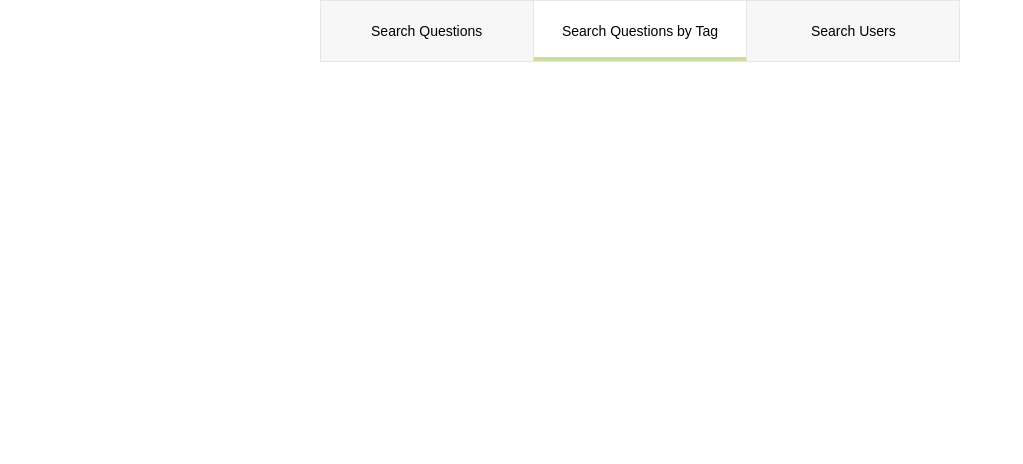
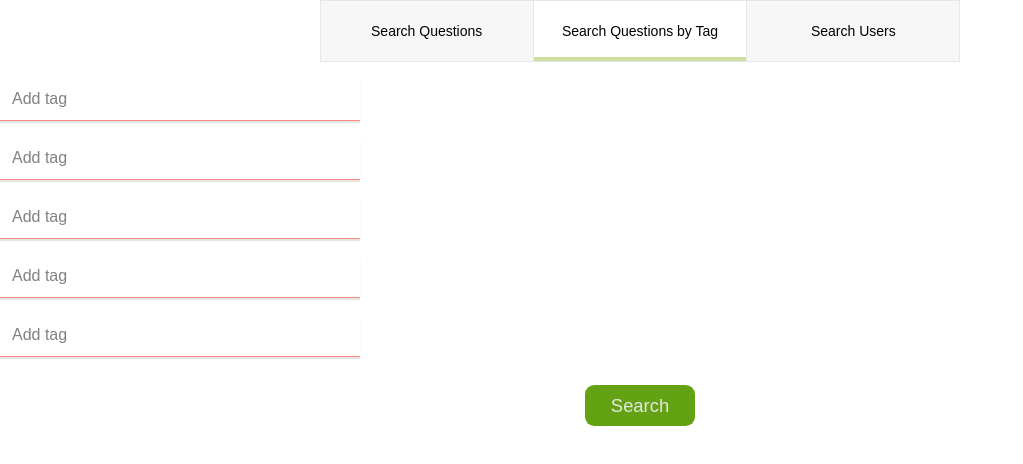
Before and after one commit to joe-gz/stackIt, a React (Create React App) app: page / in a window 1280 px wide. Both pictures are taken after a click on the element "Search Questions by Tag". Shown: the top 464 px of the page, without its empty margins (0-1023 px from the left). Built offline with nearby package versions, Linux system fonts and the light colour scheme.

Commit message:
adds tag search in console log form for now

```diff
--- a/src/components/search/QuestionSearch.js
+++ b/src/components/search/QuestionSearch.js
@@ -13,17 +13,30 @@ class QuestionSearch extends Component {
     this.setState({value: evt.target.value});
   }
 
+  handleKeyPress = (evt) => {
+    if (evt.key === 'Enter') {
+      this.runQuery();
+    }
+  }
+
   runQuery = () => {
-    this.props.searchQuestions(this.state.value)
+    this.props.changeLoading();
+    this.props.searchQuestions(this.state.value);
   }
 
   render() {
 
     return (
       <div className={`question-search-container ${this.props.visible ? '' : 'hidden'}`}>
-        <input className='search-form-input' type='text' placeholder='Question' value={this.state.value} onChange={this.handleInputChange} />
+        <input className='search-form-input' type='text' placeholder='Question' value={this.state.value} onChange={this.handleInputChange} onKeyPress={this.handleKeyPress} />
         <div className='search-submit-wrap'>
-          <div className='search-link' onClick={this.runQuery}>Search</div>
+          <div className='search-link' onClick={this.runQuery}>
+            {
+              this.props.isLoading ?
+              'Loading':
+              'Search'
+            }
+          </div>
         </div>
       </div>
     );
--- a/src/components/search/Search.js
+++ b/src/components/search/Search.js
@@ -2,13 +2,16 @@ import React, { Component } from 'react';
 import axios from 'axios';
 import {searchOptions} from '../../config';
 import QuestionSearch from './QuestionSearch';
+import TagSearch from './TagSearch';
 
 class Search extends Component {
 
   constructor(props) {
     super(props);
     this.state = {
-      selectedSearch: searchOptions[0].id
+      selectedSearch: searchOptions[0].id,
+      results: '',
+      isLoading: false
     }
   }
 
@@ -20,12 +23,20 @@ class Search extends Component {
     this.setState({selectedSearch: evt.target.id})
   }
 
+  changeLoading = () => {
+    this.setState({isLoading: true});
+  }
+
   searchQuestions = (question) => {
     const apiLink = 'https://api.stackexchange.com/2.2/search?order=desc&sort=activity&intitle=' + question + '&site=stackoverflow';
     // const apiLink = 'https://api.stackexchange.com/2.2/search?order=desc&sort=activity&intitle=css%20nav%20bar%20does%20not%20extend%20t&site=stackoverflow';
     axios.get(apiLink)
     .then(res => {
       console.log(res);
+      this.setState({
+        results: 'done',
+        isLoading: false
+      });
     }).catch(function (error) {
       console.log(error);
     });
@@ -62,7 +73,8 @@ class Search extends Component {
         <div className='search-header-container'>
           {searchHeaders}
         </div>
-        <QuestionSearch visible={this.state.selectedSearch === 'searchQuestions'} searchQuestions={this.searchQuestions} />
+        <QuestionSearch visible={this.state.selectedSearch === 'searchQuestions'} searchQuestions={this.searchQuestions} isLoading={this.state.isLoading} changeLoading={this.changeLoading} />
+        <TagSearch visible={this.state.selectedSearch === 'searchQuestionsTag'} searchTags={this.searchTags} isLoading={this.state.isLoading} changeLoading={this.changeLoading}/>
       </div>
     );
   }
--- /dev/null
+++ b/src/components/search/TagInput.js
@@ -0,0 +1,17 @@
+import React, { Component } from 'react';
+
+class TagInput extends Component {
+
+  render() {
+
+    return (
+      <div>
+        <input className='search-form-input' type='text' placeholder='Add tag' value={this.props.value} onChange={(evt) => {
+          this.props.handleInputChange(evt, this.props.indexValue)
+        }} onKeyPress={this.props.handleKeyPress} />
+      </div>
+    );
+  }
+}
+
+export default TagInput;
--- /dev/null
+++ b/src/components/search/TagSearch.js
@@ -0,0 +1,63 @@
+import React, { Component } from 'react';
+import TagInput from './TagInput';
+
+class QuestionSearch extends Component {
+
+  constructor(props) {
+    super(props);
+    this.state = {
+      values: ['', '', '', '', '']
+    }
+  }
+
+  handleInputChange = (evt, index) => {
+    const newArray = this.state.values.slice();
+    newArray[index] = evt.target.value;
+    this.setState({values: newArray});
+  }
+
+  handleKeyPress = (evt) => {
+    if (evt.key === 'Enter') {
+      this.runQuery();
+    }
+  }
+
+  runQuery = () => {
+    this.props.changeLoading();
+    const regCheck = /^[a-zA-Z0-9]+$/;
+    let tagString = '';
+    this.state.values.forEach((value)  => {
+      if (regCheck.test(value)) {
+        tagString += value + ';';
+      }
+    });
+    console.log(tagString);
+    this.props.searchTags(tagString);
+  }
+
+  createInputs = (value, index) => {
+    return <TagInput key={index} indexValue={index} handleKeyPress={this.handleKeyPress} handleInputChange={this.handleInputChange} />
+  }
+
+  render() {
+
+    const tagInputs = this.state.values.map(this.createInputs)
+
+    return (
+      <div className={`tag-search-container ${this.props.visible ? '' : 'hidden'}`}>
+        {tagInputs}
+        <div className='search-submit-wrap'>
+          <div className='search-link' onClick={this.runQuery}>
+            {
+              this.props.isLoading ?
+              'Loading':
+              'Search'
+            }
+          </div>
+        </div>
+      </div>
+    );
+  }
+}
+
+export default QuestionSearch;
```
